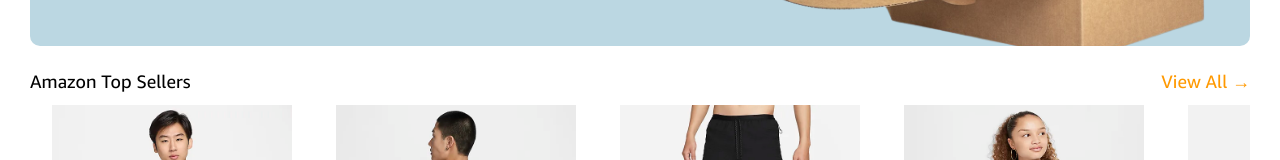
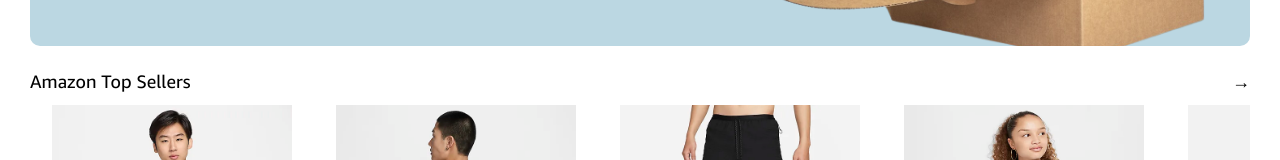
Before and after one commit to Akshatjalan/Amazon-UI-Redesign, a React (Create React App) app: page / in a window 1280 px wide. Shown: the part 1695-1855 px from the top of the page. Built offline with nearby package versions, Linux system fonts and the light colour scheme.

Commit message:
minor changes

```diff
--- a/src/pages/Home.js
+++ b/src/pages/Home.js
@@ -238,7 +238,7 @@ function Home() {
 
       <div className="productsHeaders">
         <div>Amazon Top Sellers</div>
-        <div style={{ color: "#ff9900" }}>View All →</div>
+        <div>→</div>
       </div>
       <div className="productsContainer">
         <div className="productsItems">
```
